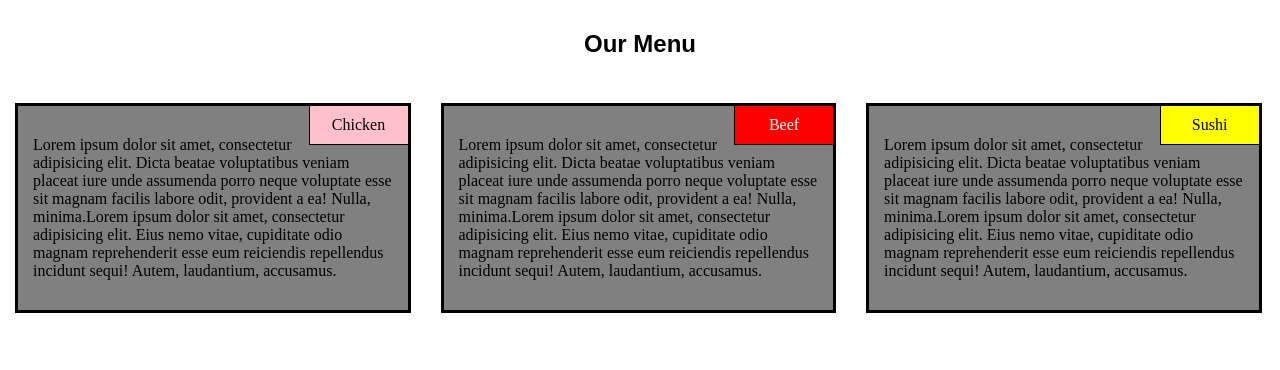
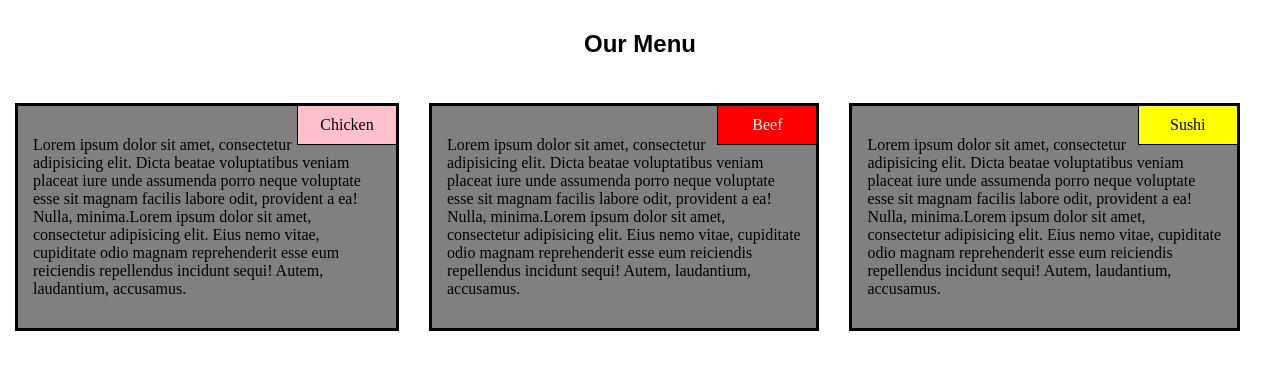
Before and after one commit to Deetachi/coursera-test, a plain HTML site: page module2_solution/index.html in a window 1280 px wide. Drawn offline with Linux system fonts and the light colour scheme.

Commit message:
module2_solution

```diff
--- a/module2_solution/index.html
+++ b/module2_solution/index.html
@@ -5,13 +5,13 @@
     <meta charset='utf-8'>
     <title>Module_2 Solution</title>
     <meta name='viewport' content='width=device-width, initial-scale=1'>
-    <link rel='stylesheet' type='text/css' media='screen' href='main.css'>
-    <script src='main.js'></script>
+    <link rel='stylesheet' type='text/css' href='main.css'>
 </head>
 
 <body>
     <h1>Our Menu</h1>
-    <div id="box1">
+    <div class="row">
+        <div class="col-3" id="box1">
             <section id="small_box1">
                 <p>Chicken</p>
             </section>
@@ -19,7 +19,7 @@
                 adipisicing elit. Eius nemo vitae, cupiditate odio magnam reprehenderit esse eum reiciendis repellendus incidunt sequi! Autem, laudantium, accusamus.
             </p>
         </div>
-    <div id="box2">
+        <div class="col-3" id="box2">
             <section id="small_box2">
                 <p>Beef</p>
             </section>
@@ -27,7 +27,7 @@
                 adipisicing elit. Eius nemo vitae, cupiditate odio magnam reprehenderit esse eum reiciendis repellendus incidunt sequi! Autem, laudantium, accusamus.
             </p>
         </div>
-    <div id="box3">
+        <div class="col-3" id="box3">
             <section id="small_box3">
                 <p>Sushi</p>
             </section>
@@ -35,7 +35,6 @@
                 adipisicing elit. Eius nemo vitae, cupiditate odio magnam reprehenderit esse eum reiciendis repellendus incidunt sequi! Autem, laudantium, accusamus.
             </p>
 
-        </section>
         </div>
 </body>
 
--- a/module2_solution/main.css
+++ b/module2_solution/main.css
@@ -11,24 +11,11 @@ h1 {
     font-size: 1.5em;
 }
 
-div {
+div .col-3 {
     background-color: gray;
     padding: 30px 15px;
     border: 3px solid black;
-    width: 300px;
     margin: 15px;
-}
-
-#box1 {
-    float: left;
-}
-
-#box2 {
-    float: left;
-}
-
-#box3 {
-    float: left;
 }
 
 section {
@@ -44,53 +31,48 @@ section {
 #small_box1 {
     background-color: pink;
     color: black;
+    margin-top: -31px;
 }
 
 #small_box2 {
     background-color: red;
     color: white;
+    margin-top: -31px;
 }
 
 #small_box3 {
     background-color: yellow;
     color: black;
+    margin-top: -31px;
 }
 
-@media (min-width: 992px) {
+[class*="col-"] {
+    float: left;
+    padding: 15px;
+}
+
+@media only screen and (min-width: 992px) {
+    /* For desktop: */
     #box1 {
-        width: 30.9%;
+        width: 30%;
     }
     #box2 {
-        width: 30.9%;
+        width: 30.5%;
     }
     #box3 {
-        width: 30.9%;
+        width: 30.5%;
     }
 }
 
 @media (min-width: 768px) and (max-width: 991px) {
+    /* for tap: */
     #box1 {
-        width: 30.9%;
+        width: 46%;
     }
     #box2 {
-        width: 30.9%;
+        width: 46%;
     }
     #box3 {
-        width: 65%;
+        width: 96%;
     }
 }
-
-@media (min-width: 767px) {
-    #box1 {
-        width: 30.9%;
-    }
-    #box2 {
-        width: 30.9%;
-    }
-    #box3 {
-        width: 30.9%;
-    }
-}
-
-
-}
```
Lines whose indentation alone changed are shown as unchanged.
